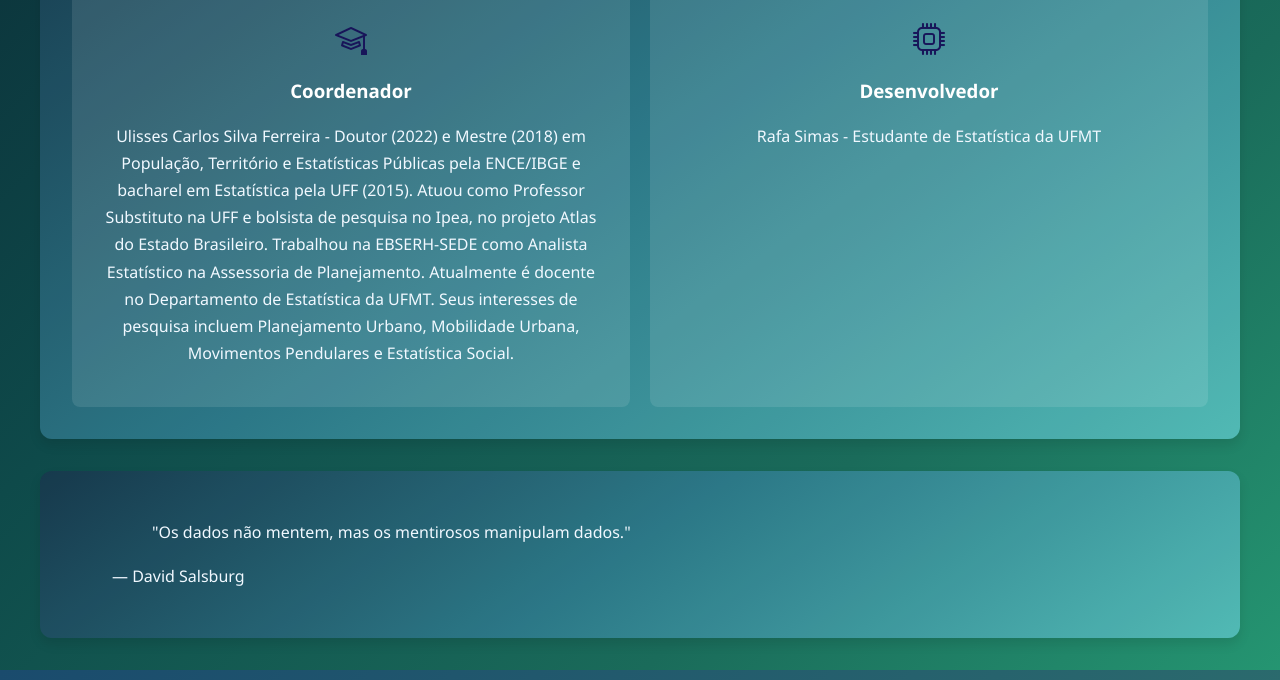
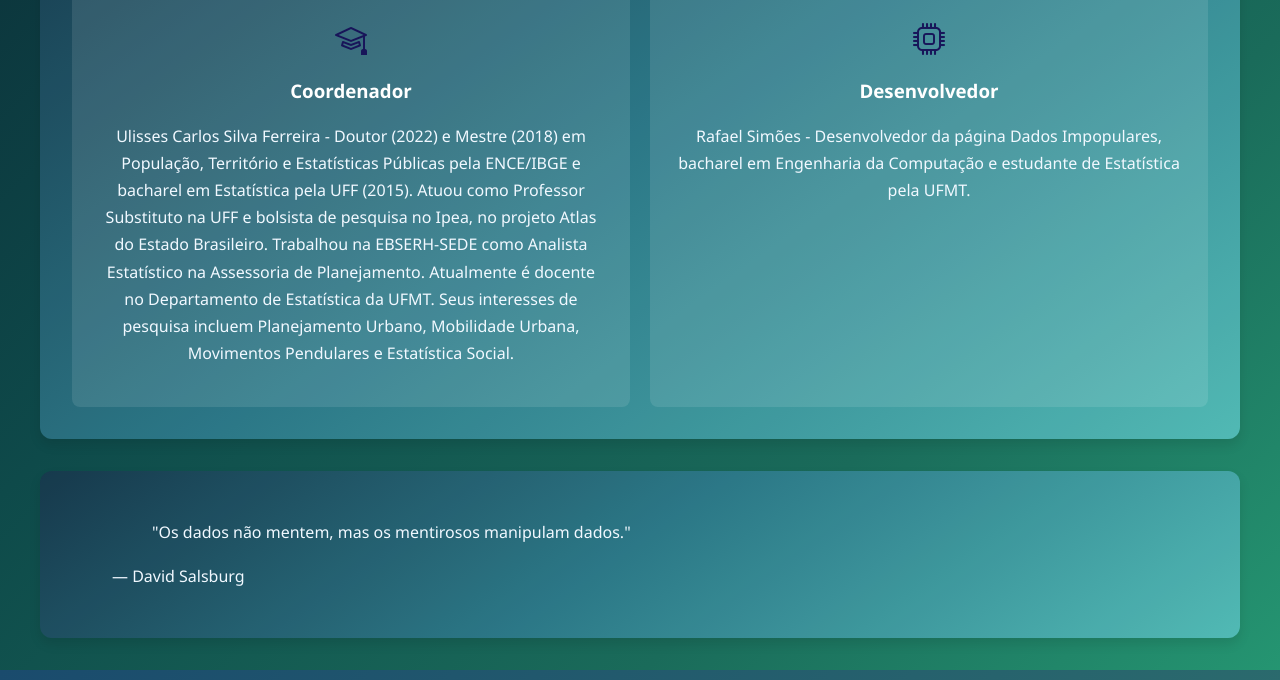
Before and after one commit to rafaellsimoes/dadosimpopulares.github.io, a plain HTML site: page sobre_nos.html in a window 1280 px wide. Shown: the part 1140-1820 px from the top of the page. Drawn offline with nearby package versions, Linux system fonts and the light colour scheme.

Commit message:
Update sobre_nos.html

```diff
--- a/sobre_nos.html
+++ b/sobre_nos.html
@@ -330,7 +330,9 @@
                 <div class="valor-card">
                     <i class="bi bi-cpu"></i>
                     <h3>Desenvolvedor </h3>
-                    <p>Rafa Simas - Estudante de Estatística da UFMT</p>
+                    <p>Rafael Simões - Desenvolvedor da página Dados Impopulares, bacharel em Engenharia da Computação
+                        e estudante de Estatística pela UFMT.
+                    </p>
 
                 </div>
             </aside>
```
